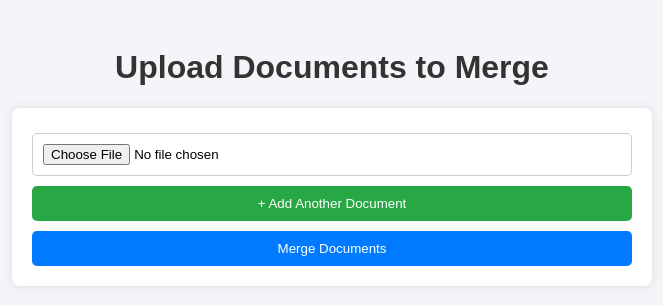
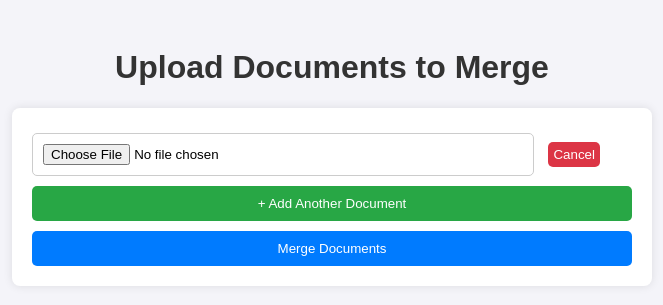
Before and after one commit to GayathriH21/merge_documents, a Flask app: page / in a window 1280 px wide. Shown: the top 305 px of the page, without its empty margins (308-971 px from the left). Run offline with Flask 2, Linux system fonts and the light colour scheme.

Commit message:
Update upload.html

```diff
--- a/templates/upload.html
+++ b/templates/upload.html
@@ -32,6 +32,7 @@
             padding: 10px;
             border-radius: 5px;
             border: 1px solid #ccc;
+            width: 80%;
         }
         .add-button, .submit-button {
             padding: 10px 15px;
@@ -70,7 +71,10 @@
     <h1>Upload Documents to Merge</h1>
     <form method="POST" enctype="multipart/form-data">
         <div id="file-upload-container" class="file-upload">
-            <input type="file" name="files" required>
+            <div class="file-input-container">
+                <input type="file" name="files" required>
+                <button type="button" class="cancel-button" onclick="removeFileInput(this)">Cancel</button>
+            </div>
         </div>
         <button type="button" class="add-button" onclick="addFileInput()">+ Add Another Document</button>
         <button type="submit" class="submit-button">Merge Documents</button>
@@ -105,6 +109,11 @@
             const fileUploadContainer = document.getElementById("file-upload-container");
             fileUploadContainer.appendChild(inputContainer);
         }
+
+        function removeFileInput(button) {
+            // Remove the file input container associated with the cancel button
+            button.parentElement.remove();
+        }
     </script>
 </body>
 </html>
```
